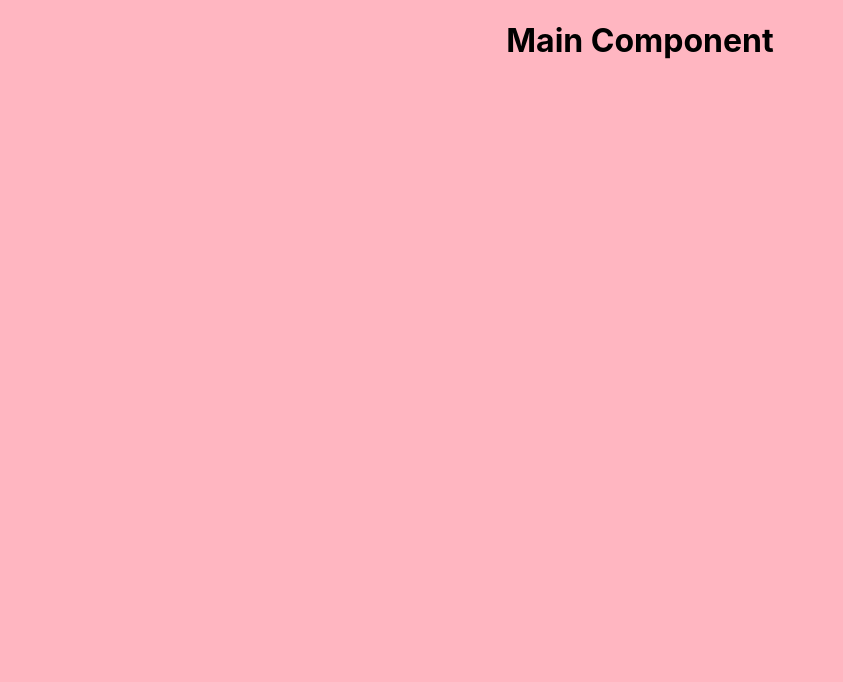
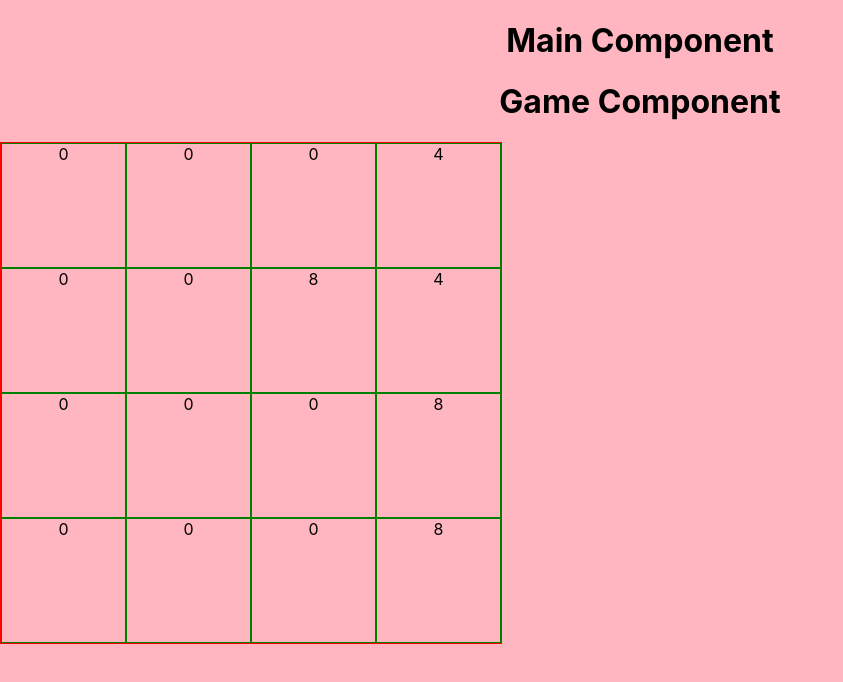
Before and after one commit to KrysOlechowski/go-app, a React (Create React App) app in the folder client/: page / in a window 1280 px wide. Shown: the top 682 px of the page, without its empty margins (0-843 px from the left). Built offline with nearby package versions, Linux system fonts and the light colour scheme; no server answers.

Commit message:
add simple game logic

```diff
--- a/client/package.json
+++ b/client/package.json
@@ -45,5 +45,8 @@
       "last 1 firefox version",
       "last 1 safari version"
     ]
+  },
+  "devDependencies": {
+    "@types/styled-components": "^5.1.4"
   }
 }
--- a/client/src/App.tsx
+++ b/client/src/App.tsx
@@ -1,11 +1,13 @@
 import React from "react";
 import "./App.css";
 import { Main } from "./components/main";
+import { Game } from "./components/game";
 
 function App() {
   return (
     <div className="App">
       <Main />
+      <Game />
     </div>
   );
 }
--- /dev/null
+++ b/client/src/components/game/game.tsx
@@ -0,0 +1,49 @@
+import React, { FC } from "react";
+import { moveWholeBlocksToRight } from "../../logic/blocks-logic";
+import styled from "styled-components";
+type Props = {};
+
+export const Game: FC<Props> = () => {
+  const wholeGameGrid = [
+    [{ value: 2 }, { value: 0 }, { value: 0 }, { value: 2 }],
+    [{ value: 4 }, { value: 4 }, { value: 2 }, { value: 2 }],
+    [{ value: 0 }, { value: 4 }, { value: 0 }, { value: 4 }],
+    [{ value: 0 }, { value: 0 }, { value: 4 }, { value: 4 }],
+  ];
+
+  const movedWholeGrid = moveWholeBlocksToRight(wholeGameGrid);
+
+  console.log(movedWholeGrid);
+
+  const render = movedWholeGrid.map((row) => {
+    return (
+      <Row>
+        {row.map((el) => {
+          console.log(el);
+          return <Block>{el.value}</Block>;
+        })}
+      </Row>
+    );
+  });
+
+  return (
+    <>
+      <h1>Game Component</h1>
+      <div style={{ border: "1px solid red", width: "500px", height: "500px" }}>
+        {render}
+      </div>
+    </>
+  );
+};
+
+const Row = styled.div`
+  display: flex;
+  flex-direction: row;
+`;
+
+const Block = styled.div`
+  box-sizing: border-box;
+  width: 125px;
+  height: 125px;
+  border: 1px solid green;
+`;
--- /dev/null
+++ b/client/src/components/game/index.ts
@@ -0,0 +1 @@
+export  * from './game'
--- a/client/src/components/main/main.tsx
+++ b/client/src/components/main/main.tsx
@@ -4,9 +4,9 @@ import React, { FC } from "react";
 type Props = {};
 
 export const Main: FC<Props> = () => {
-  const tasks = fetch("http://localhost:3000/test")
+  const tasks = fetch("http://localhost:5000/test")
     .then((response) => response.json())
-    .then((data) => console.log(data));
+    .then((data) => null);
   return (
     <>
       <h1>Main Component</h1>
--- /dev/null
+++ b/client/src/logic/blocks-logic.ts
@@ -0,0 +1,37 @@
+
+
+
+export const moveWholeBlocksToRight=(row:any)=>{
+   const newWholeArray=[]
+for(let k=0;k<4;k++){
+   for (let i = row.length - 1; i >= 0; i--) {
+      for (let j = i - 1; j >= 0; j--) {
+
+        if (row[k][i].value !== 0) {
+          if (row[k][j].value > 0 && row[k][j].value !== row[k][i].value) {
+            console.log("%c%s", "color: #ff0000", "mamy przeszkode");
+            break;
+          } else if (row[k][i].value === row[k][j].value) {
+            console.log("%c%s", "color: #ff0000", "mamy pare");
+            row[k][i].value = row[k][i].value + row[k][j].value;
+            row[k][j].value = 0;
+            break;
+          }
+        }
+      }
+    }
+      const blockWithValues: any[] = [];
+      const blocksWithoutValues: any[] = [];
+      for (let i = 0; i < row.length; i++) {
+        if (row[k][i].value > 0) {
+          blockWithValues.push(row[k][i]);
+        } else {
+          blocksWithoutValues.push(row[k][i]);
+        }
+      }
+      const newArray = [];
+      newArray.push(...blocksWithoutValues, ...blockWithValues);
+      newWholeArray.push(newArray)
+}
+  return newWholeArray
+}
```
Also changed, not shown: 1 other file (tests, documents, lock files or other folders).
